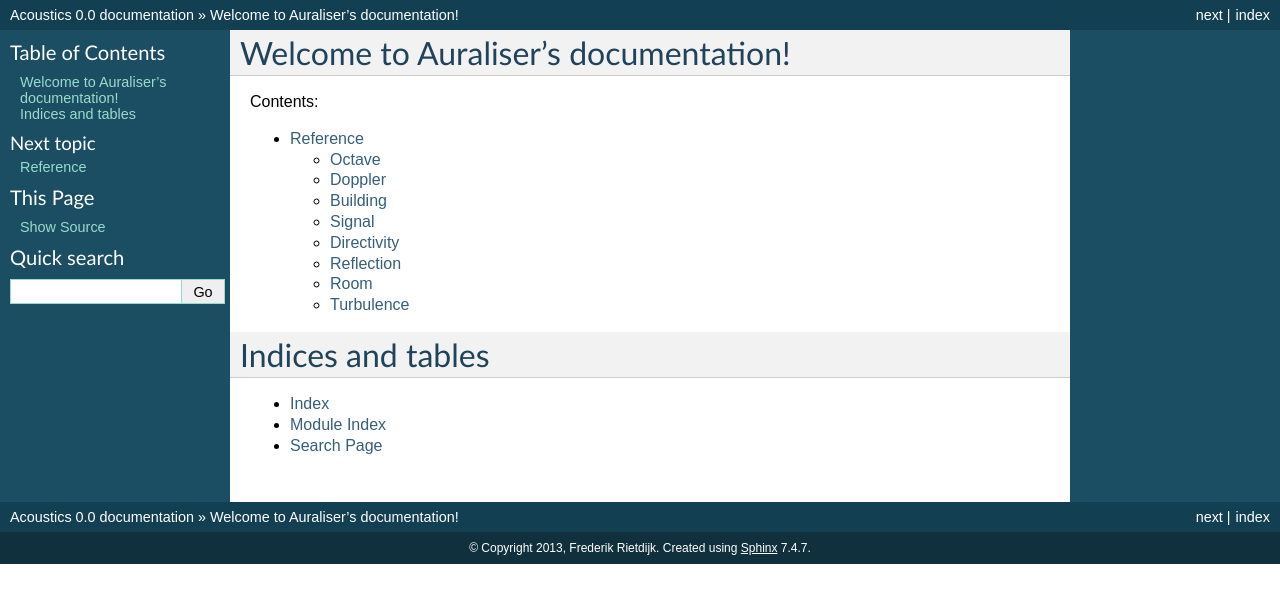
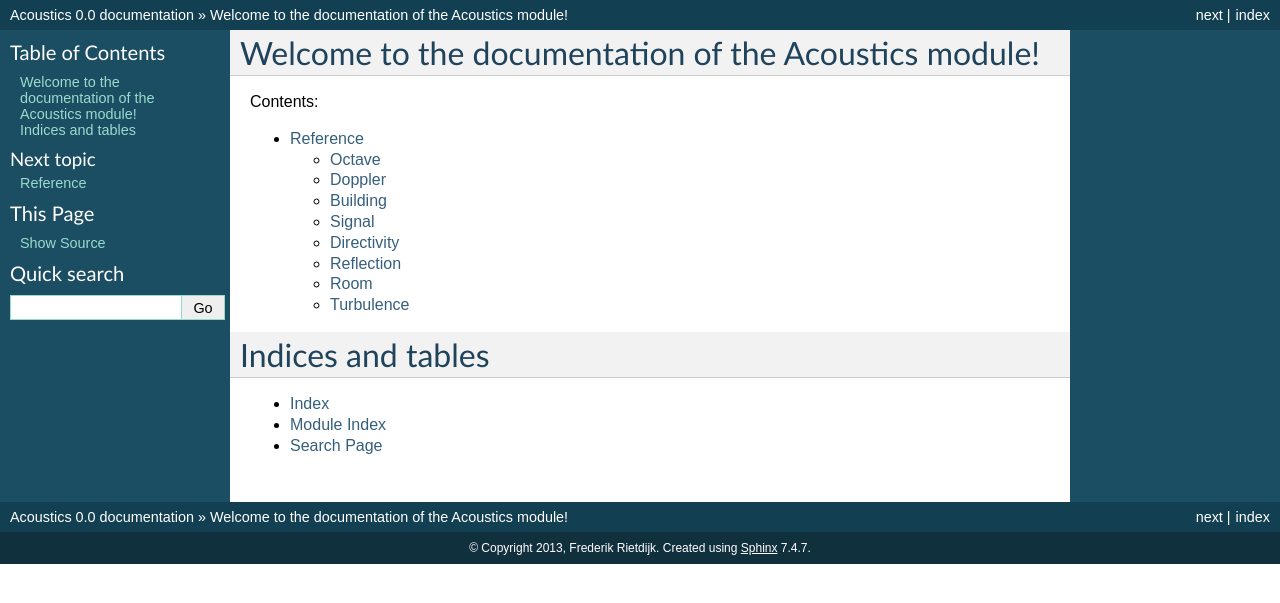
Before and after one commit to python-acoustics/python-acoustics, a Sphinx documentation site: the page built from docs/index.rst, in a window 1280 px wide. Shown: the top 603 px of the page. Built offline with Sphinx 7.4.7, drawn with Linux system fonts in a browser that asks for light colours; formulas are drawn with MathJax 3.

Commit message:
Fix documentation name

```diff
--- a/docs/index.rst
+++ b/docs/index.rst
@@ -1,10 +1,10 @@
-.. Auraliser documentation master file, created by
+.. Acoustics documentation master file, created by
    sphinx-quickstart on Fri Aug 16 09:40:59 2013.
    You can adapt this file completely to your liking, but it should at least
    contain the root `toctree` directive.
 
-Welcome to Auraliser's documentation!
-=====================================
+Welcome to the documentation of the Acoustics module!
+=====================================================
 
 Contents:
 
```
